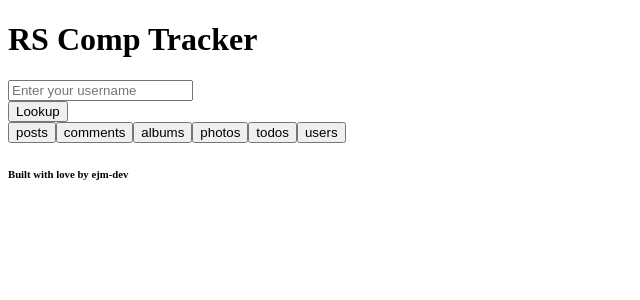
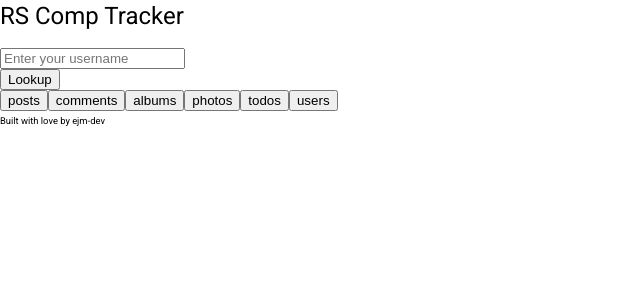
Before and after one commit to dennisryanlee/comp-tracker, an Angular app: page / in a window 1280 px wide. Shown: the top 300 px of the page, without its empty margins (0-640 px from the left). Built offline with nearby package versions, Linux system fonts and the light colour scheme.

Commit message:
added angular material

```diff
--- a/angular.json
+++ b/angular.json
@@ -23,6 +23,7 @@
               "src/assets"
             ],
             "styles": [
+              "./node_modules/@angular/material/prebuilt-themes/pink-bluegrey.css",
               "src/styles.css"
             ],
             "scripts": []
@@ -90,6 +91,7 @@
               "src/assets"
             ],
             "styles": [
+              "./node_modules/@angular/material/prebuilt-themes/pink-bluegrey.css",
               "src/styles.css"
             ],
             "scripts": []
--- a/package.json
+++ b/package.json
@@ -11,10 +11,12 @@
   "private": true,
   "dependencies": {
     "@angular/animations": "^14.2.0",
+    "@angular/cdk": "^13.0.0",
     "@angular/common": "^14.2.0",
     "@angular/compiler": "^14.2.0",
     "@angular/core": "^14.2.0",
     "@angular/forms": "^14.2.0",
+    "@angular/material": "^13.0.0",
     "@angular/platform-browser": "^14.2.0",
     "@angular/platform-browser-dynamic": "^14.2.0",
     "@angular/router": "^14.2.0",
--- a/src/app/app.module.ts
+++ b/src/app/app.module.ts
@@ -20,6 +20,7 @@
 import { AlbumComponent } from './components/json/album/album.component';
 import { CommentComponent } from './components/json/comment/comment.component';
 import { PostComponent } from './components/json/post/post.component';
+import { BrowserAnimationsModule } from '@angular/platform-browser/animations';
 
 @NgModule({
   declarations: [
@@ -35,7 +36,7 @@
     CommentComponent,
     PostComponent,
   ],
-  imports: [BrowserModule, AppRoutingModule, FormsModule, HttpClientModule],
+  imports: [BrowserModule, AppRoutingModule, FormsModule, HttpClientModule, BrowserAnimationsModule],
   providers: [
     SkillService,
     QuestService,
--- a/src/index.html
+++ b/src/index.html
@@ -6,8 +6,11 @@
   <base href="/">
   <meta name="viewport" content="width=device-width, initial-scale=1">
   <link rel="icon" type="image/x-icon" href="favicon.ico">
+  <link rel="preconnect" href="https://fonts.gstatic.com">
+  <link href="https://fonts.googleapis.com/css2?family=Roboto:wght@300;400;500&display=swap" rel="stylesheet">
+  <link href="https://fonts.googleapis.com/icon?family=Material+Icons" rel="stylesheet">
 </head>
-<body>
+<body class="mat-typography">
   <app-root></app-root>
 </body>
 </html>
--- a/src/styles.css
+++ b/src/styles.css
@@ -1 +1,4 @@
 /* You can add global styles to this file, and also import other style files */
+
+html, body { height: 100%; }
+body { margin: 0; font-family: Roboto, "Helvetica Neue", sans-serif; }
```
Also changed, not shown: 1 other file (tests, documents, lock files or other folders).
